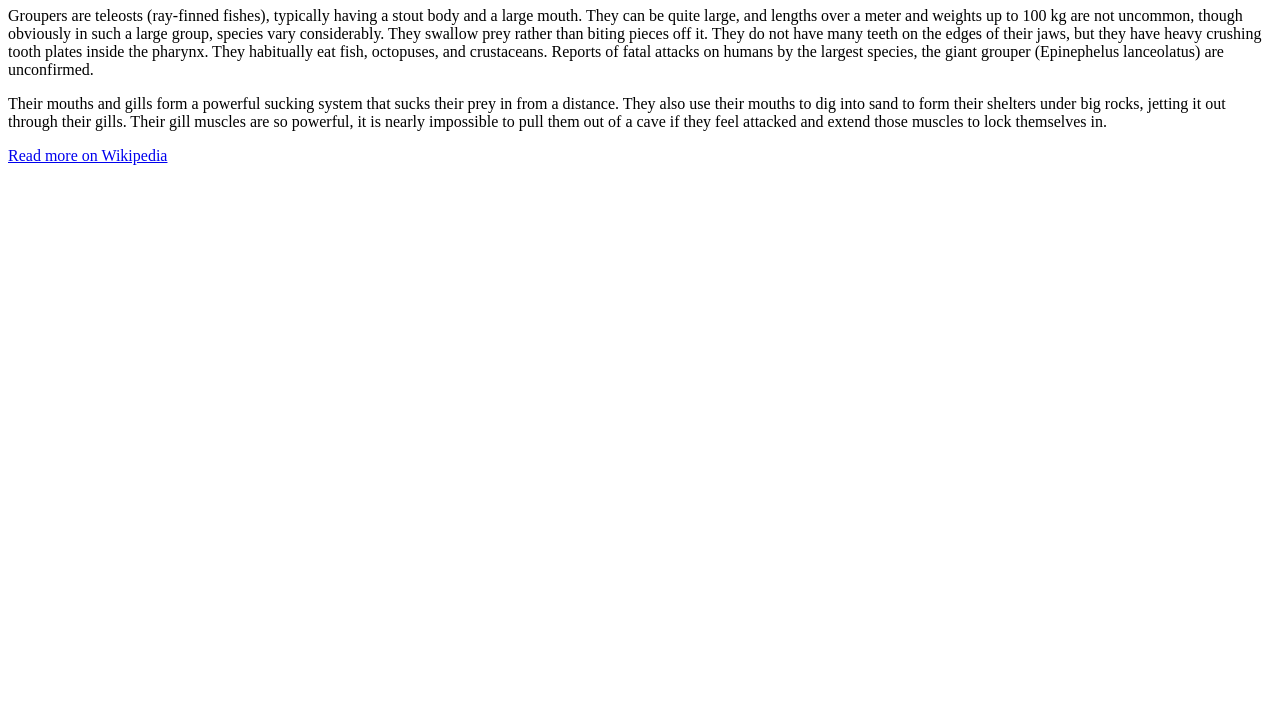
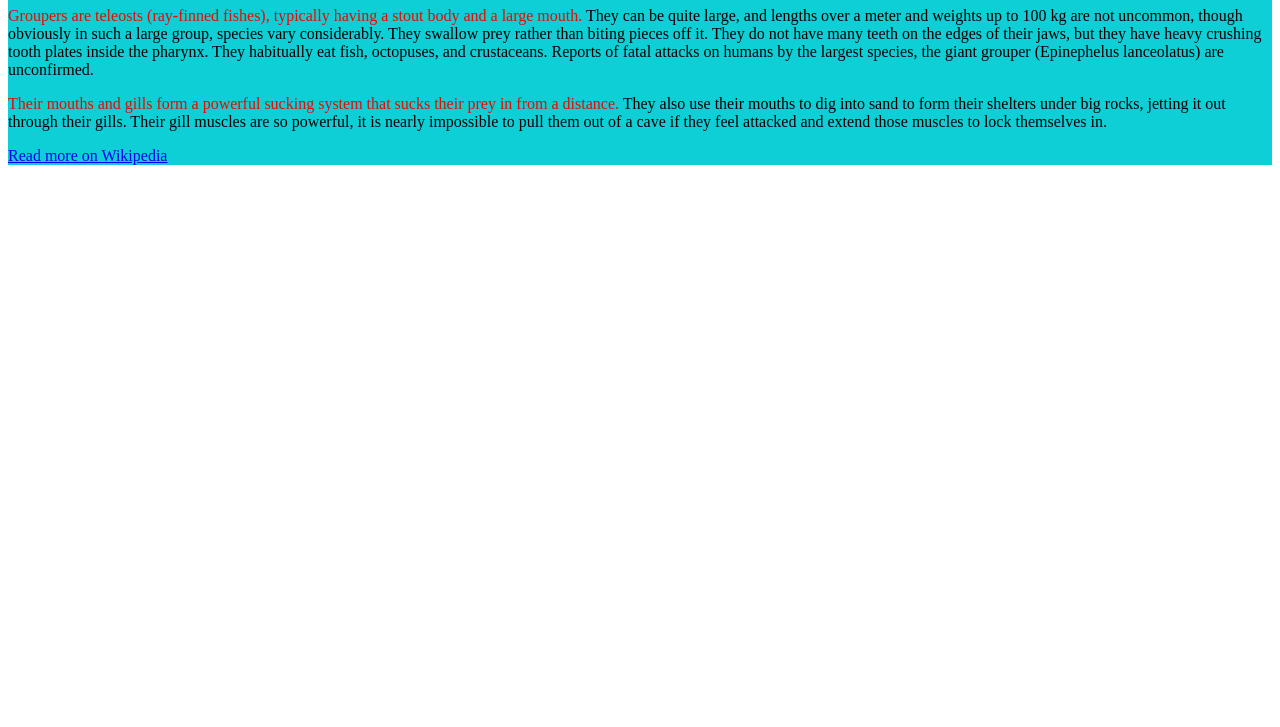
Before and after one commit to TheonardoTedvinci/5-1-CSS-Grouping-Elements, a plain HTML site: page index.html in a window 1280 px wide. Shown: the part 73-800 px from the top of the page. Drawn offline with Linux system fonts and the light colour scheme.

Commit message:
finished

```diff
--- a/index.html
+++ b/index.html
@@ -4,18 +4,23 @@
         <meta charset="utf-8">
         <title>Challenge: Group the groupers</title>
         <style>
-
+            .first-sentence {
+                color: rgb(237, 6, 6);
+            }
+            .info {
+                background-color: rgb(13, 207, 213);
+            }
         </style>
     </head>
     <body>
 
-        <h1>Groupers</h1>
+       <div class="info"> <h1>Groupers</h1>
 
-        <p>Groupers are teleosts (ray-finned fishes), typically having a stout body and a large mouth. They can be quite large, and lengths over a meter and weights up to 100 kg are not uncommon, though obviously in such a large group, species vary considerably. They swallow prey rather than biting pieces off it. They do not have many teeth on the edges of their jaws, but they have heavy crushing tooth plates inside the pharynx. They habitually eat fish, octopuses, and crustaceans. Reports of fatal attacks on humans by the largest species, the giant grouper (Epinephelus lanceolatus) are unconfirmed.</p>
+        <p><span class="first-sentence">Groupers are teleosts (ray-finned fishes), typically having a stout body and a large mouth.</span> They can be quite large, and lengths over a meter and weights up to 100 kg are not uncommon, though obviously in such a large group, species vary considerably. They swallow prey rather than biting pieces off it. They do not have many teeth on the edges of their jaws, but they have heavy crushing tooth plates inside the pharynx. They habitually eat fish, octopuses, and crustaceans. Reports of fatal attacks on humans by the largest species, the giant grouper (Epinephelus lanceolatus) are unconfirmed.</p>
 
-        <p>Their mouths and gills form a powerful sucking system that sucks their prey in from a distance. They also use their mouths to dig into sand to form their shelters under big rocks, jetting it out through their gills. Their gill muscles are so powerful, it is nearly impossible to pull them out of a cave if they feel attacked and extend those muscles to lock themselves in.</p>
+        <p><span class="first-sentence">Their mouths and gills form a powerful sucking system that sucks their prey in from a distance.</span> They also use their mouths to dig into sand to form their shelters under big rocks, jetting it out through their gills. Their gill muscles are so powerful, it is nearly impossible to pull them out of a cave if they feel attacked and extend those muscles to lock themselves in.</p>
 
         <a href="http://en.wikipedia.org/wiki/Grouper">Read more on Wikipedia</a>
-
+        </div>
     </body>
 </html>
```
